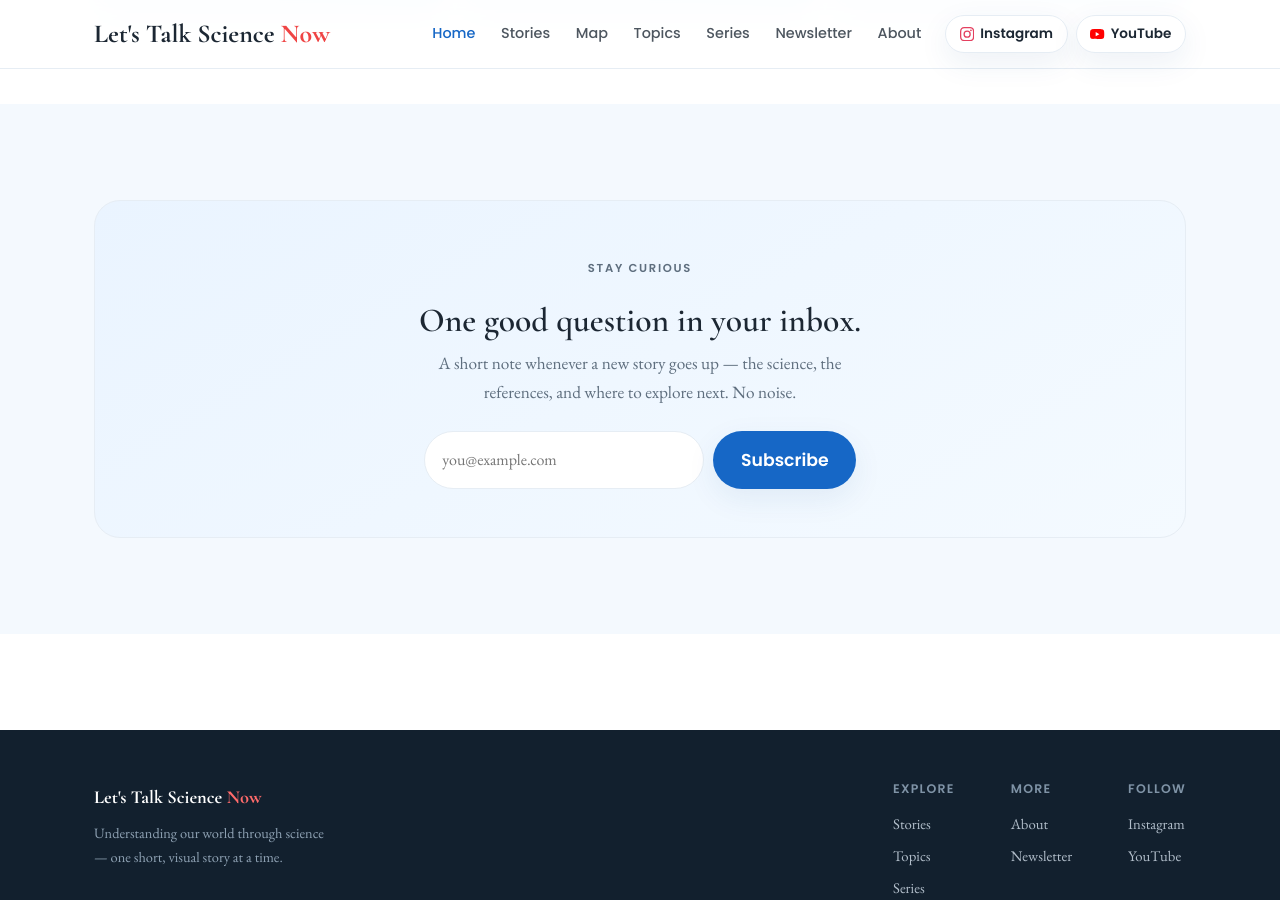
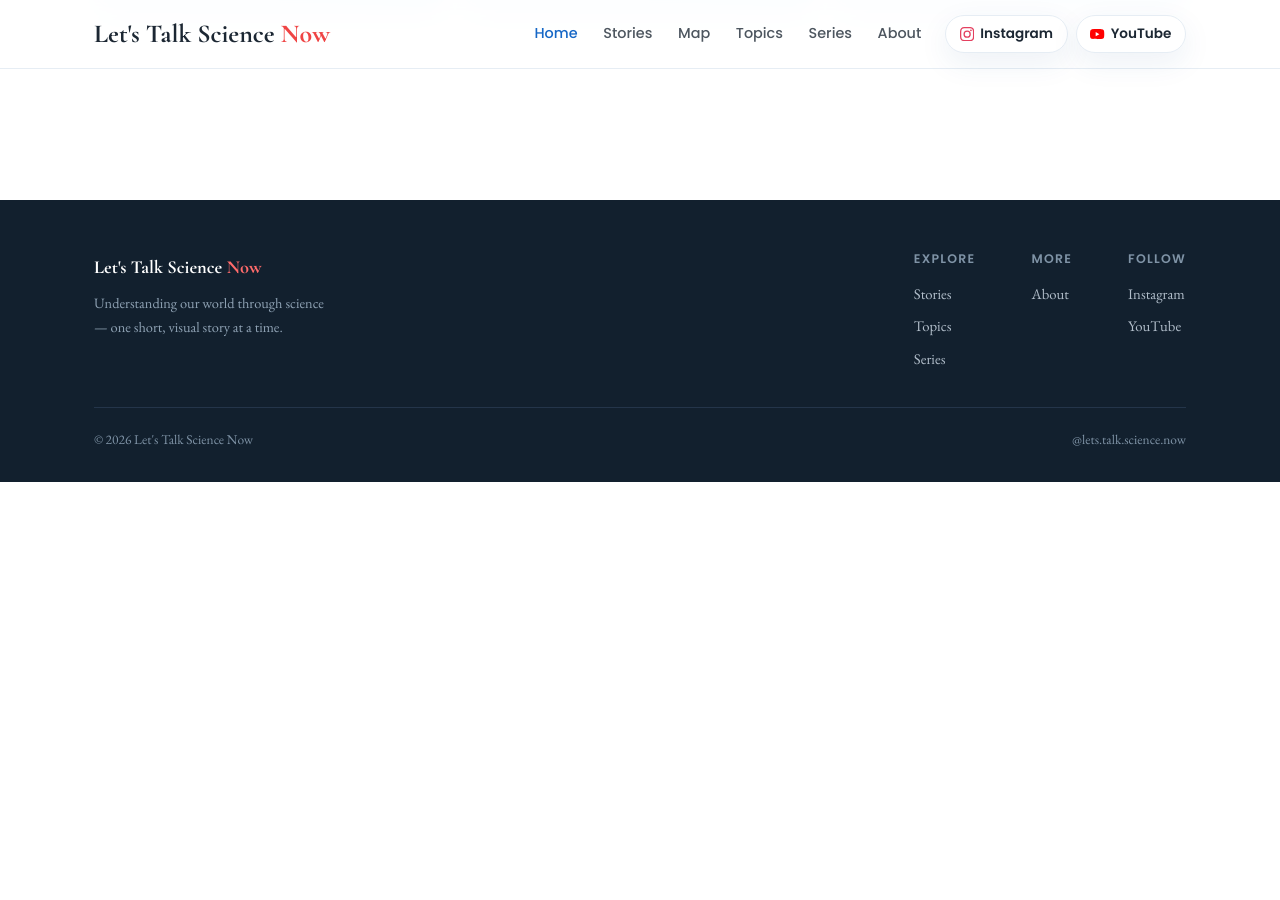
Before and after one commit to Akif-Vohra/LetsTalkScienceNow, a Jekyll site: the page built from index.html, in a window 1280 px wide and 900 px high, scrolled down 1686 px. Built offline with Jekyll 4.4.1, drawn with Linux system fonts in a browser that asks for light colours; after the commit the page ends 2168 px from its top, so only the background shows below that.

Commit message:
Remove dead newsletter form and links
The home newsletter form did nothing (onsubmit returned false) and the
/newsletter/ nav + footer links 404'd. Cut all three until there's a real
email service to wire up.

```diff
--- a/_data/navigation.yml
+++ b/_data/navigation.yml
@@ -9,7 +9,5 @@
   url: /topics/
 - name: Series
   url: /series/
-- name: Newsletter
-  url: /newsletter/
 - name: About
   url: /about/
--- a/_includes/footer.html
+++ b/_includes/footer.html
@@ -15,7 +15,6 @@
         <div>
           <h4>More</h4>
           <a href="{{ '/about/' | relative_url }}">About</a>
-          <a href="{{ '/newsletter/' | relative_url }}">Newsletter</a>
         </div>
         <div>
           <h4>Follow</h4>
--- a/index.html
+++ b/index.html
@@ -84,18 +84,3 @@ description: >-
     </div>
   </div>
 </section>
-
-<!-- NEWSLETTER -->
-<section class="section section-soft">
-  <div class="container">
-    <div class="newsletter">
-      <p class="eyebrow">Stay curious</p>
-      <h2>One good question in your inbox.</h2>
-      <p>A short note whenever a new story goes up — the science, the references, and where to explore next. No noise.</p>
-      <form class="nl-form" onsubmit="return false">
-        <input type="email" placeholder="you@example.com" aria-label="Email address">
-        <button class="btn btn-primary" type="submit">Subscribe</button>
-      </form>
-    </div>
-  </div>
-</section>
```
Also changed, not shown: map-lab.html (added, +61 -0 lines).
